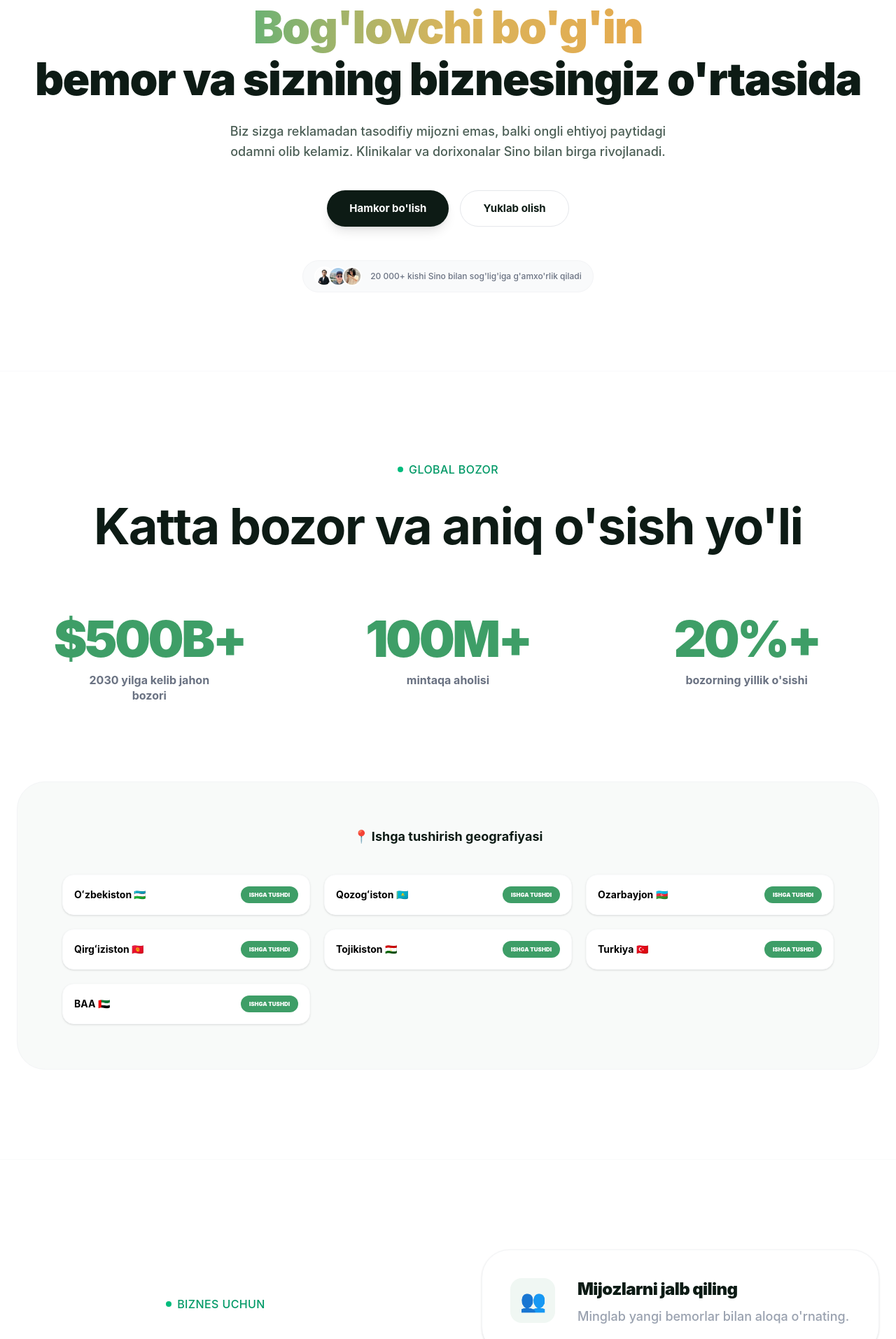
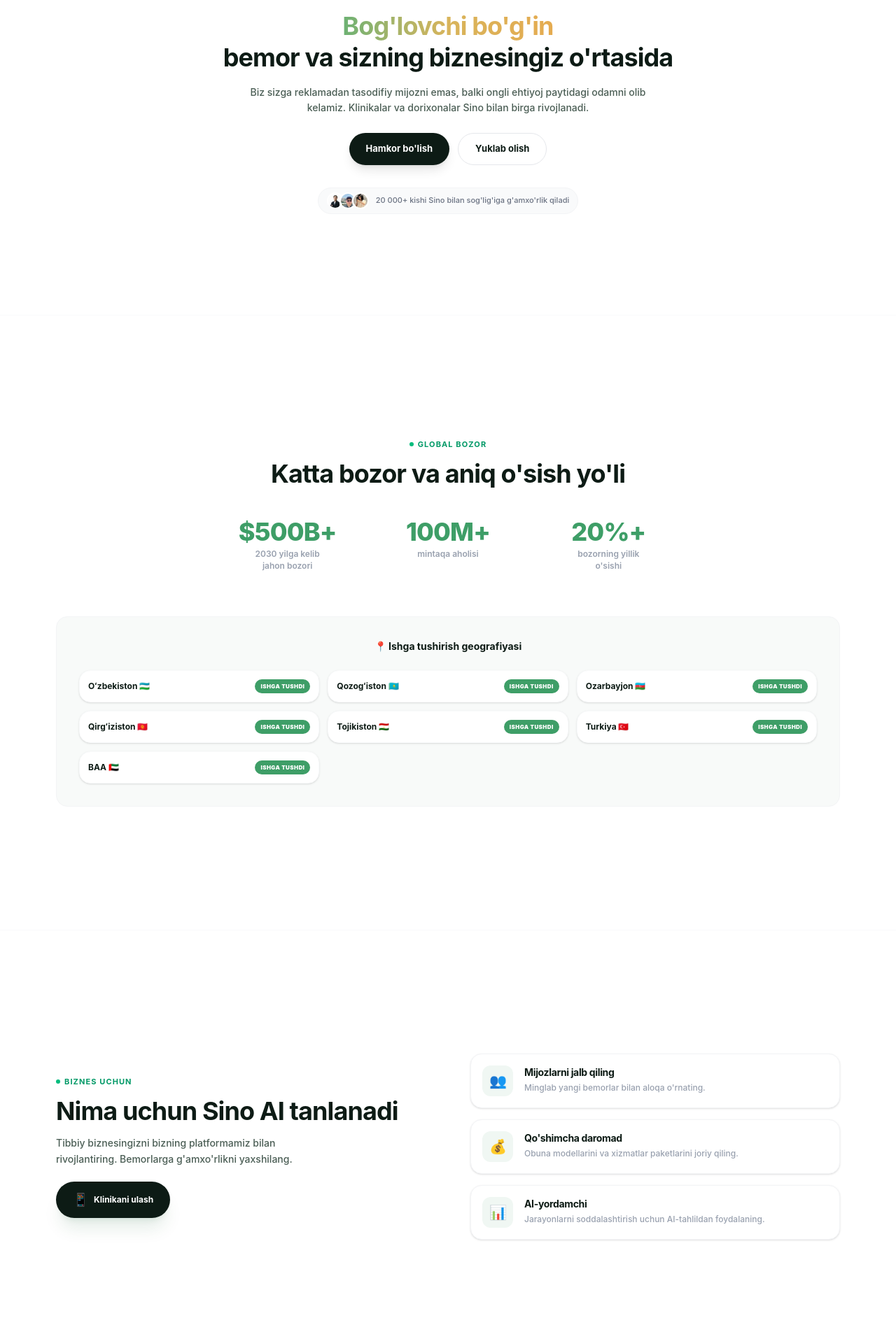
Before and after one commit to Nodir-15/sino-ai, a React (Vite) app: page /business in a window 1280 px wide. Shown: the part 222-2136 px from the top of the page at 70% size. Built offline with nearby package versions, Linux system fonts and the light colour scheme.

Commit message:
last dance

```diff
--- a/src/pages/business/forbusiness.jsx
+++ b/src/pages/business/forbusiness.jsx
@@ -8,37 +8,63 @@
   const t = getT(lang).why;
 
   return (
-    <div className="max-w-7xl mx-auto px-6 font-sans">
-      <div className="grid grid-cols-1 lg:grid-cols-2 gap-16 lg:gap-24 items-center">
+    <div className="max-w-6xl mx-auto px-4 font-sans py-12">
+      {/* Уменьшены зазоры между колонками с gap-16/24 до gap-12/16 */}
+      <div className="grid grid-cols-1 lg:grid-cols-2 gap-12 lg:gap-16 items-center">
 
-        <div className="flex flex-col items-start text-left space-y-10">
-          <div className="space-y-6">
-            <p className="text-emerald-600 font-medium text-sm md:text-base mb-6 flex items-center justify-center gap-2 tracking-wide uppercase">
-  <span className="w-2 h-2 bg-emerald-500 rounded-full" />
-  {t.badge}
-</p>
-            <h2 className="text-5xl md:text-6xl lg:text-7xl font-bold leading-tight tracking-tight text-[#0D1B15]">
-  {t.title}
-</h2>
-            <p className="text-[#4B5E55] text-lg md:text-xl leading-relaxed max-w-xl font-medium">{t.desc}</p>
+        {/* Левая колонка: уменьшен space-y-10 до space-y-5 */}
+        <div className="flex flex-col items-start text-left space-y-5">
+          {/* Уменьшен space-y-6 до space-y-3 */}
+          <div className="space-y-3">
+            {/* Надзаголовок: text-sm/base → text-[11px], убран избыточный mb-6 */}
+            <p className="text-emerald-600 font-bold text-[11px] flex items-center gap-1.5 tracking-widest uppercase">
+              <span className="w-1.5 h-1.5 bg-emerald-500 rounded-full" />
+              {t.badge}
+            </p>
+            {/* Главный заголовок: text-5xl/6xl/7xl → text-3xl/4xl */}
+            <h2 className="text-3xl md:text-4xl font-bold leading-tight tracking-tight text-[#0D1B15]">
+              {t.title}
+            </h2>
+            {/* Описание: text-lg/xl → text-xs/sm, уменьшен max-w */}
+            <p className="text-[#4B5E55] text-xs md:text-sm leading-relaxed max-w-sm font-medium">
+              {t.desc}
+            </p>
           </div>
-          <motion.button whileHover={{ scale: 1.05 }} whileTap={{ scale: 0.95 }} className="bg-[#0D1B15] text-white px-10 py-5 rounded-full font-bold text-lg shadow-2xl shadow-green-900/20 transition-all flex items-center gap-3">
-            <span className="text-2xl">📱</span> {t.btn}
+          {/* Кнопка: уменьшены px, py, text и размер иконки */}
+          <motion.button
+            whileHover={{ scale: 1.03 }}
+            whileTap={{ scale: 0.97 }}
+            className="bg-[#0D1B15] text-white px-6 py-3 rounded-full font-bold text-xs shadow-xl shadow-green-900/10 transition-all flex items-center gap-2"
+          >
+            <span className="text-lg">📱</span> {t.btn}
           </motion.button>
         </div>
 
-        <div className="flex flex-col gap-6 w-full">
+        {/* Правая колонка с карточками: уменьшен gap-6 до gap-4 */}
+        <div className="flex flex-col gap-4 w-full">
           {t.items.map((item, idx) => (
-            <motion.div key={idx} whileHover={{ x: 10 }} className="bg-white p-8 md:p-10 rounded-[40px] flex items-start gap-8 shadow-sm border border-gray-100 hover:border-green-100 transition-all group">
+            <motion.div
+              key={idx}
+              whileHover={{ x: 6 }}
 
-              {/* ←←←  IMAGE 5 / IMAGE 6 / IMAGE 7 — ИКОНКИ КАРТОЧЕК  ←←← */}
-              <div className="bg-[#f0f7f3] w-16 h-16 rounded-2xl flex items-center justify-center shrink-0 text-3xl group-hover:rotate-12 transition-transform">
+              className="bg-white p-4 rounded-2xl flex items-start gap-4 shadow-sm border border-gray-100 hover:border-green-100 transition-all group"
+            >
+
+              {/* Контейнер иконки: w-16 h-16 → w-11 h-11, текст text-3xl → text-xl, скругление → rounded-xl */}
+              <div className="bg-[#f0f7f3] w-11 h-11 rounded-xl flex items-center justify-center shrink-0 text-xl group-hover:rotate-12 transition-transform">
                  {idx === 0 ? "👥" : idx === 1 ? "💰" : "📊"}
               </div>
 
-              <div className="space-y-2">
-                <h3 className="text-xl md:text-2xl font-black text-[#0D1B15] tracking-tight">{item.t}</h3>
-                <p className="text-gray-400 text-base md:text-lg leading-relaxed font-medium">{item.d}</p>
+              {/* Текстовый блок внутри карточки: убран space-y-2 */}
+              <div>
+                {/* Заголовок карточки: text-xl/2xl → text-sm, font-black → font-bold */}
+                <h3 className="text-sm font-bold text-[#0D1B15] tracking-tight mb-1">
+                  {item.t}
+                </h3>
+                {/* Описание карточки: text-base/lg → text-xs */}
+                <p className="text-gray-400 text-xs leading-snug font-medium">
+                  {item.d}
+                </p>
               </div>
             </motion.div>
           ))}
--- a/src/pages/business/forbusinesshero.jsx
+++ b/src/pages/business/forbusinesshero.jsx
@@ -12,15 +12,16 @@
       initial={{ opacity: 0, y: 40 }}
       animate={{ opacity: 1, y: 0 }}
       transition={{ duration: 0.8, ease: "easeOut" }}
-      className="max-w-7xl mx-auto px-6 text-center flex flex-col items-center font-sans text-black"
+      className="max-w-6xl mx-auto px-4 text-center flex flex-col items-center font-sans text-black py-8"
     >
-      <p className="text-emerald-600 font-medium text-sm md:text-base mb-6 flex items-center justify-center gap-2 tracking-wide uppercase">
-  <span className="w-2 h-2 bg-emerald-500 rounded-full" />
-  {t.badge}
-</p>
+      {/* Надзаголовок: text-sm/base → text-[11px], mb-6 → mb-3 */}
+      <p className="text-emerald-600 font-bold text-[11px] mb-3 flex items-center justify-center gap-1.5 tracking-widest uppercase">
+        <span className="w-1.5 h-1.5 bg-emerald-500 rounded-full" />
+        {t.badge}
+      </p>
 
-      {/* Заголовок — размер и стиль как на главной */}
-      <h1 className="text-4xl sm:text-5xl md:text-6xl lg:text-[64px] font-black leading-[1.15] mb-6 text-[#0D1B15] tracking-tight">
+      {/* Заголовок: убраны огромные 6xl/7xl классы, заменены на text-2xl/3xl/4xl, mb-6 → mb-4 */}
+      <h1 className="text-2xl sm:text-3xl md:text-4xl font-bold leading-tight mb-4 text-[#0D1B15] tracking-tight">
         <span className="bg-clip-text text-transparent bg-gradient-to-r from-[#6BB173] via-[#D8B45B] to-[#E5AB50]">
           {t.titleGradient}
         </span>
@@ -28,28 +29,32 @@
         <span className="text-[#0D1B15]">{t.titleMain}</span>
       </h1>
 
-      <p className="text-[#4B5E55] text-base md:text-lg leading-relaxed max-w-2xl mb-10 font-medium">
+      {/* Описание: text-base/lg → text-xs/sm, уменьшен max-w, mb-10 → mb-6 */}
+      <p className="text-[#4B5E55] text-xs md:text-sm leading-relaxed max-w-xl mb-6 font-medium">
         {t.desc}
       </p>
 
-      <div className="flex flex-col sm:flex-row gap-4 mb-12">
-        <button className="bg-[#0D1B15] text-white px-8 py-3.5 rounded-full font-bold text-[15px] shadow-lg hover:bg-black transition-all">
+      {/* Кнопки: mb-12 → mb-8 */}
+      <div className="flex flex-col sm:flex-row gap-3 mb-8">
+        <button className="bg-[#0D1B15] text-white px-6 py-3 rounded-full font-bold text-[13px] shadow-lg hover:bg-black transition-all">
           {t.btnPartner}
         </button>
-        <button className="bg-white text-[#0D1B15] px-8 py-3.5 rounded-full font-bold text-[15px] border border-gray-200 hover:bg-gray-50 transition-all">
+        <button
+          onClick={() => document.getElementById('downloadcta')?.scrollIntoView({ behavior: 'smooth' })}
+          className="bg-white text-[#0D1B15] px-6 py-3 rounded-full font-bold text-[13px] border border-gray-200 hover:bg-gray-50 transition-all"
+        >
           {t.btnApp}
         </button>
       </div>
 
       {/* Аватары */}
-      <div className="flex items-center gap-3 bg-gray-50 px-4 py-2 rounded-full border border-gray-100">
-        <div className="flex -space-x-2">
-          {/* IMAGE 2, 3, 4 */}
-          <div className="w-7 h-7 rounded-full border-2 border-white bg-gray-300 overflow-hidden"><img src="./av1.webp" alt="" /></div>
-          <div className="w-7 h-7 rounded-full border-2 border-white bg-gray-300 overflow-hidden"><img src="./av2.webp" alt="" /></div>
-          <div className="w-7 h-7 rounded-full border-2 border-white bg-gray-300 overflow-hidden"><img src="./av3.webp" alt="" /></div>
+      <div className="flex items-center gap-2.5 bg-gray-50 px-3 py-1.5 rounded-full border border-gray-100">
+        <div className="flex -space-x-1.5">
+          <div className="w-6 h-6 rounded-full border-2 border-white bg-gray-300 overflow-hidden"><img src="./av1.webp" alt="" /></div>
+          <div className="w-6 h-6 rounded-full border-2 border-white bg-gray-300 overflow-hidden"><img src="./av2.webp" alt="" /></div>
+          <div className="w-6 h-6 rounded-full border-2 border-white bg-gray-300 overflow-hidden"><img src="./av3.webp" alt="" /></div>
         </div>
-        <p className="text-[12px] text-gray-500 font-medium">{t.socialProof}</p>
+        <p className="text-[11px] text-gray-500 font-medium">{t.socialProof}</p>
       </div>
     </motion.div>
   );
--- a/src/pages/business/market.jsx
+++ b/src/pages/business/market.jsx
@@ -42,16 +42,20 @@
   if (!t) return null;
 
   return (
-    <div className="max-w-7xl mx-auto px-6 text-center font-sans">
-     <p className="text-emerald-600 font-medium text-sm md:text-base mb-6 flex items-center justify-center gap-2 tracking-wide uppercase">
-  <span className="w-2 h-2 bg-emerald-500 rounded-full" />
-  {t.badge}
-</p>
-      <h2 className="text-5xl md:text-6xl lg:text-7xl font-bold leading-tight mb-16 md:mb-20 text-[#0D1B15] tracking-tight">
-  {t.title}
-</h2>
+    <div className="max-w-6xl mx-auto px-4 text-center font-sans py-12">
+      {/* Надзаголовок: text-sm/base → text-[11px], mb-6 → mb-3 */}
+      <p className="text-emerald-600 font-bold text-[11px] mb-3 flex items-center justify-center gap-1.5 tracking-widest uppercase">
+        <span className="w-1.5 h-1.5 bg-emerald-500 rounded-full" />
+        {t.badge}
+      </p>
 
-      <div className="grid md:grid-cols-3 gap-12 mb-28">
+      {/* Главный заголовок: text-5xl/6xl/7xl → text-2xl/3xl/4xl, mb-16/20 → mb-10 */}
+      <h2 className="text-2xl md:text-3xl lg:text-4xl font-bold leading-tight mb-10 text-[#0D1B15] tracking-tight">
+        {t.title}
+      </h2>
+
+      {/* Сетка со статистикой: gap-12 → gap-4, mb-28 → mb-16 */}
+      <div className="grid grid-cols-3 gap-4 mb-16 max-w-2xl mx-auto">
         {[
           {v: t.s1_v, d: t.s1_d},
           {v: t.s2_v, d: t.s2_d},
@@ -59,24 +63,30 @@
         ].map((s, i) => (
           <motion.div
             key={i}
-            initial={{ opacity: 0, y: 40 }}
+            initial={{ opacity: 0, y: 30 }}
             whileInView={{ opacity: 1, y: 0 }}
             viewport={{ once: true }}
-            transition={{ duration: 0.6, delay: i * 0.15 }}
+            transition={{ duration: 0.6, delay: i * 0.1 }}
+            className="flex flex-col items-center"
           >
-            <div className="text-5xl md:text-7xl font-black text-[#3E9E67] mb-3 tracking-tighter">
+            {/* Зеленые цифры: text-5xl/7xl → text-2xl/3xl/4xl, font-black → font-extrabold */}
+            <div className="text-2xl md:text-3xl lg:text-4xl font-extrabold text-[#3E9E67] mb-1 tracking-tight">
               <CountUp end={s.v} />
             </div>
-            <p className="text-gray-500 text-sm md:text-base font-bold max-w-[200px] mx-auto leading-snug">{s.d}</p>
+            {/* Подписи под цифрами: text-sm/base → text-[10px]/xs, уменьшен max-w-200px → max-w-[120px] */}
+            <p className="text-gray-400 text-[10px] md:text-xs font-semibold max-w-[120px] leading-snug">{s.d}</p>
           </motion.div>
         ))}
       </div>
 
-      <div className="bg-[#F8FAF9] rounded-[40px] p-10 md:p-16 border border-gray-100">
-        <div className="text-lg font-bold mb-10 text-[#0D1B15] flex items-center justify-center gap-3">
+      {/* Нижний блок гео-локаций: скругление rounded-[40px] → rounded-2xl, отступы p-10/16 → p-6/8 */}
+      <div className="bg-[#F8FAF9] rounded-2xl p-6 md:p-8 border border-gray-100">
+        {/* Заголовок гео-блока: text-lg → text-sm, mb-10 → mb-6 */}
+        <div className="text-sm font-bold mb-6 text-[#0D1B15] flex items-center justify-center gap-2">
           📍 {t.geo}
         </div>
-        <div className="grid grid-cols-1 sm:grid-cols-2 lg:grid-cols-3 gap-5 text-left">
+        {/* Сетка стран: gap-5 → gap-3 */}
+        <div className="grid grid-cols-1 sm:grid-cols-2 lg:grid-cols-3 gap-3 text-left">
            {(t.countries || []).map((c, i) => (
              <motion.div
                key={i}
@@ -84,10 +94,14 @@
                whileInView={{ opacity: 1, scale: 1 }}
                viewport={{ once: true }}
                transition={{ duration: 0.4, delay: i * 0.05 }}
-               className="bg-white p-4 rounded-2xl flex justify-between items-center shadow-sm border border-gray-50"
+               className="bg-white p-3 rounded-2xl flex justify-between items-center shadow-sm border border-gray-50"
              >
-               <span className="font-bold text-sm">{c}</span>
-               <span className="bg-[#3E9E67] text-white text-[8px] px-3 py-1.5 rounded-full uppercase font-black">{t.status}</span>
+               {/* Название страны: text-sm → text-xs */}
+               <span className="font-bold text-xs text-[#0D1B15]">{c}</span>
+               {/* Статус-бейдж: уменьшены паддинги, text-[8px] сохранен */}
+               <span className="bg-[#3E9E67] text-white text-[8px] px-2 py-1 rounded-full uppercase font-black tracking-wider shrink-0 ml-2">
+                 {t.status}
+               </span>
              </motion.div>
            ))}
         </div>
--- a/src/sections/Hero.jsx
+++ b/src/sections/Hero.jsx
@@ -49,7 +49,7 @@
           </button>
 
           <div className="flex flex-col sm:flex-row gap-4 justify-center">
-            <a href="https://apple.com" target="_blank" rel="noopener noreferrer" className="bg-black text-white px-8 py-4 rounded-2xl flex items-center gap-4 hover:scale-105 transition min-w-[260px] text-left border border-zinc-800">
+            <a href="https://apps.apple.com/uz/app/sino-ai/id6753293302" target="_blank" rel="noopener noreferrer" className="bg-black text-white px-8 py-4 rounded-2xl flex items-center gap-4 hover:scale-105 transition min-w-[260px] text-left border border-zinc-800">
               <svg className="w-7 h-7 fill-white shrink-0" viewBox="0 0 24 24"><path d="M18.71 19.5c-.83 1.24-1.71 2.45-3.05 2.47-1.34.03-1.77-.79-3.29-.79-1.53 0-2 .77-3.27.82-1.31.05-2.3-1.32-3.14-2.53C4.25 17 2.94 12.45 4.7 9.39c.87-1.52 2.43-2.48 4.12-2.51 1.28-.02 2.5.87 3.29.87.78 0 2.26-1.07 3.81-.91.65.03 2.47.26 3.64 1.98-.09.06-2.17 1.28-2.15 3.81.03 3.02 2.65 4.03 2.68 4.04-.03.07-.42 1.44-1.38 2.83M15.97 4.17c.66-.81 1.11-1.93.99-3.06-.96.04-2.13.64-2.82 1.45-.6.7-1.13 1.84-.99 2.94 1.07.08 2.16-.52 2.82-1.33z"/></svg>
               <div>
                 <div className="text-xs opacity-75">{t.hero.download}</div>
@@ -57,7 +57,7 @@
               </div>
             </a>
 
-            <a href="https://google.com" target="_blank" rel="noopener noreferrer" className="bg-black text-white px-8 py-4 rounded-2xl flex items-center gap-4 hover:scale-105 transition min-w-[260px] text-left border border-zinc-800">
+            <a href="https://play.google.com/store/apps/details?id=ai.sinoai.mobile" target="_blank" rel="noopener noreferrer" className="bg-black text-white px-8 py-4 rounded-2xl flex items-center gap-4 hover:scale-105 transition min-w-[260px] text-left border border-zinc-800">
               <svg className="w-7 h-7 fill-white shrink-0" viewBox="0 0 24 24"><path d="M17.523 15.3414C17.1354 15.3414 16.821 15.027 16.821 14.6394C16.821 14.2518 17.1354 13.9374 17.523 13.9374C17.9106 13.9374 18.225 14.2518 18.225 14.6394C18.225 15.027 17.9106 15.3414 17.523 15.3414ZM6.477 15.3414C6.0894 15.3414 5.775 15.027 5.775 14.6394C5.775 14.2518 6.0894 13.9374 6.477 13.9374C6.8646 13.9374 7.179 14.2518 7.179 14.6394C7.179 15.027 6.8646 15.3414 6.477 15.3414ZM17.91 10.3734L19.734 7.2114C19.866 6.9834 19.788 6.6924 19.56 6.5604C19.332 6.4284 19.041 6.5064 18.909 6.7344L17.049 9.9574C15.54 9.2724 13.854 8.8854 12 8.8854C10.146 8.8854 8.46 9.2724 6.951 9.9574L5.091 6.7344C4.959 6.5064 4.268 6.4284 4.04 6.5604C3.812 6.6924 3.734 6.9834 3.866 7.2114L5.69 10.3734C2.373 12.1974 0.126 15.6264 0 19.6434H24C23.874 15.6264 21.627 12.1974 17.91 10.3734Z"/></svg>
               <div>
                 <div className="text-xs opacity-75">{t.hero.available}</div>
```
